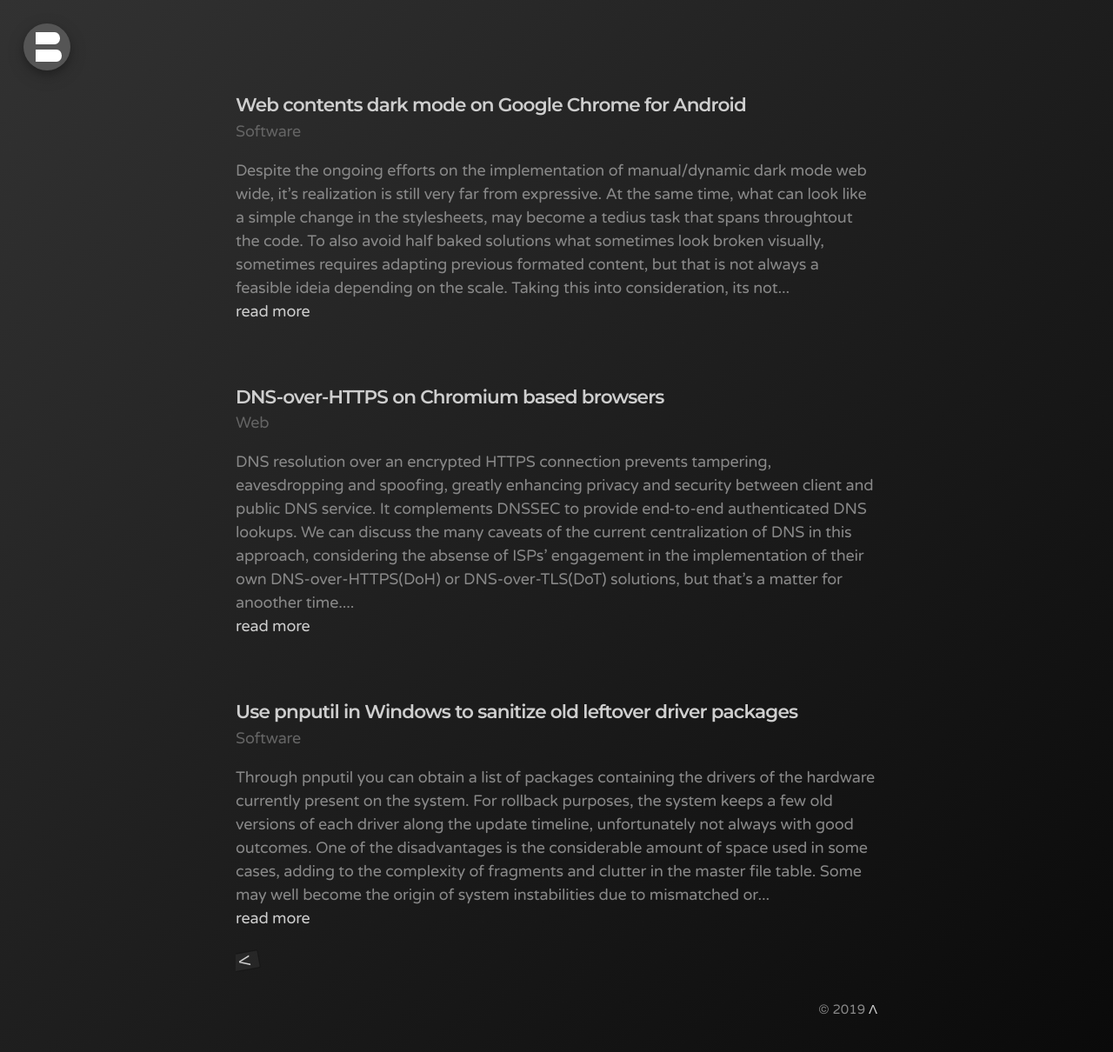
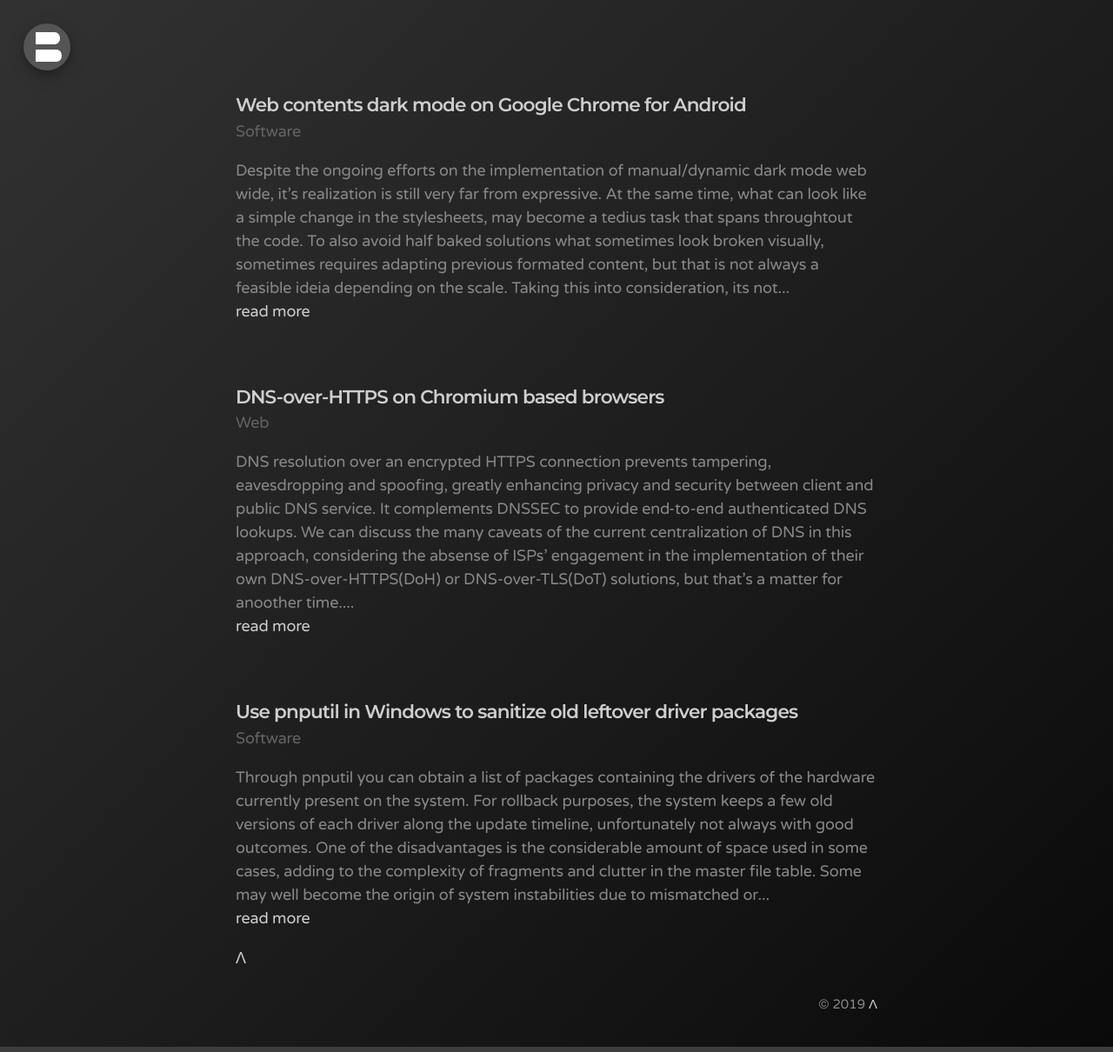
Before and after one commit to bonina/bonina.github.io, a Jekyll site: the page built from index.html, in a window 1280 px wide. Shown: the whole page at 87% size. Built offline with Jekyll 4.4.1, drawn with Linux system fonts in a browser that asks for light colours; the list of posts is cut into pages by our own code.

Commit message:
Update _pagination.scss

```diff
--- a/_sass/_pagination.scss
+++ b/_sass/_pagination.scss
@@ -9,14 +9,14 @@
   //padding: 0.5rem;
   //margin-bottom: 0.5rem;
   //vertical-align: middle;
-  padding-top: 0.1rem;
-  padding-left: 0.2rem;
-  padding-right: 0.2rem;
-  padding-bottom: 0.1rem;
+  //padding-top: 0.1rem;
+  //padding-left: 0.2rem;
+  //padding-right: 0.2rem;
+  //padding-bottom: 0.1rem;
   //display: inline-block;
-  background-color: rgba(50,50,50,.5);
-  border: 0.1rem solid rgba(10,10,10,.5);
-  border-radius: 2px;
+  //background-color: rgba(50,50,50,.5);
+  //border: 0.1rem solid rgba(10,10,10,.5);
+  //border-radius: 2px;
   //margin: 0;
   //margin-top: 0.8rem;
 
@@ -24,14 +24,14 @@
     float: left;
     margin-top:0.1rem;
     margin-bottom:0.1rem;
-    transform: rotate(260deg);
+    //transform: rotate(260deg);
   }
 
   &:last-child {
     float: right;
     margin-top:0.1rem;
     margin-bottom:0.1rem;
-    transform: rotate(90deg);
+    //transform: rotate(90deg);
   }
 }
 
```
